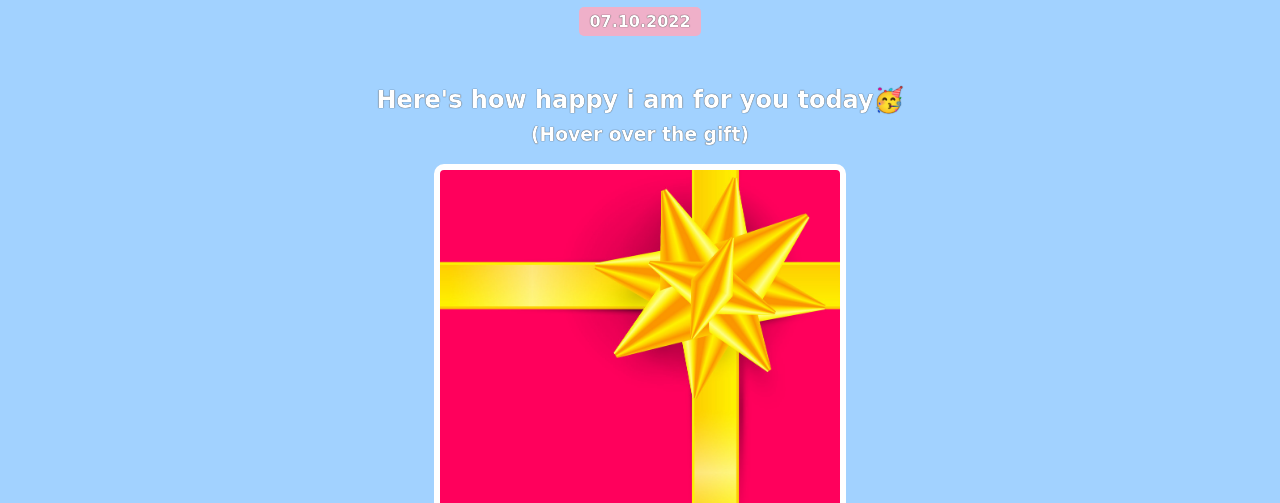
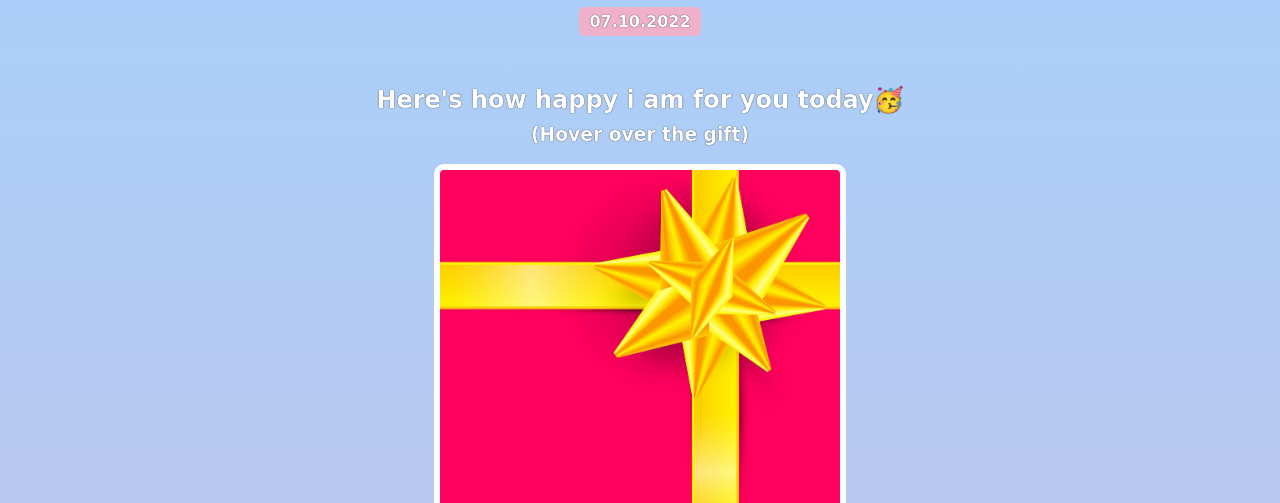
Before and after one commit to mohithnd/scrimba-html-css-bday-gift, a plain HTML site: page index.html in a window 1280 px wide. Shown: the part 297-800 px from the top of the page. Drawn offline with Linux system fonts and the light colour scheme; a web font is replaced by a local one.

Commit message:
some changes

```diff
--- a/styles.css
+++ b/styles.css
@@ -1,7 +1,7 @@
 body {
     font-family: 'Happy Monkey', cursive;
     text-align: center;
-    background-color: #a2d2ff;
+    background: linear-gradient(#a2d2ff, #EFB0c9);
     color: #FFFFFF;
 }
 
```
